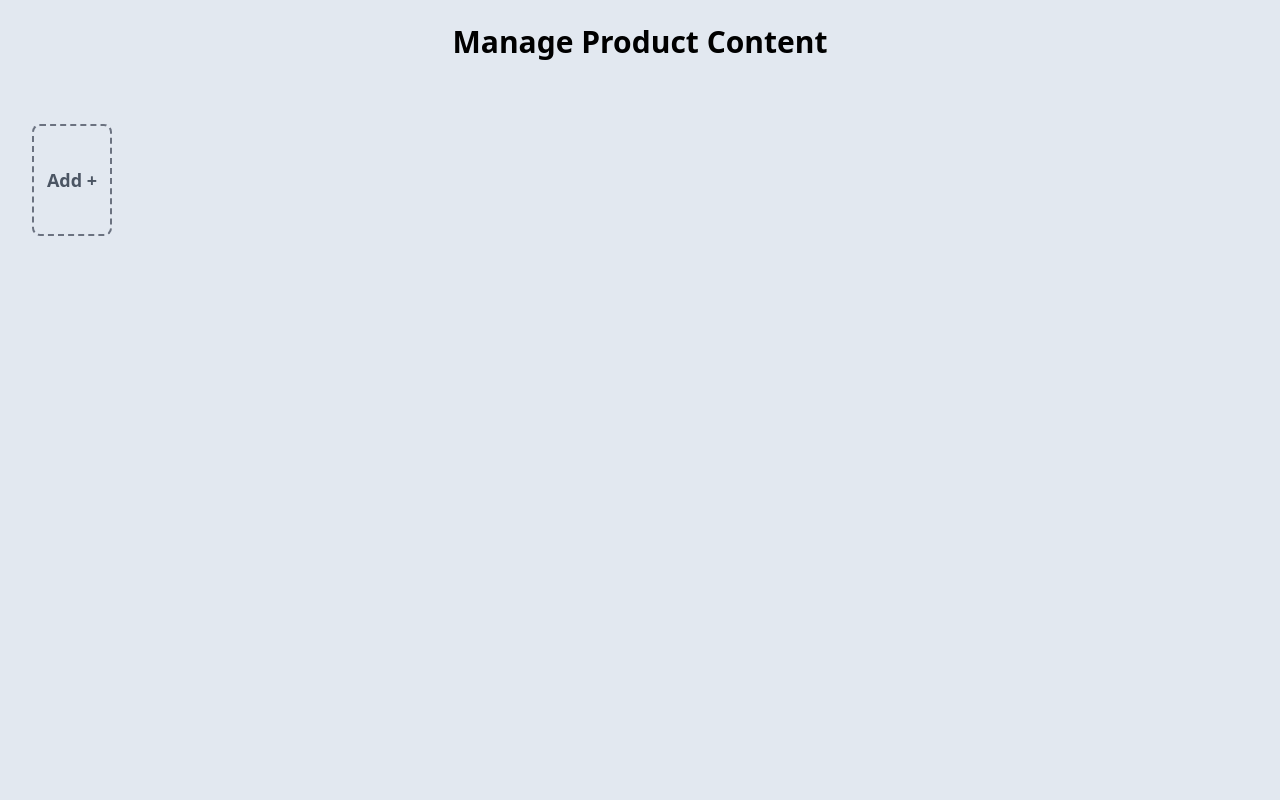
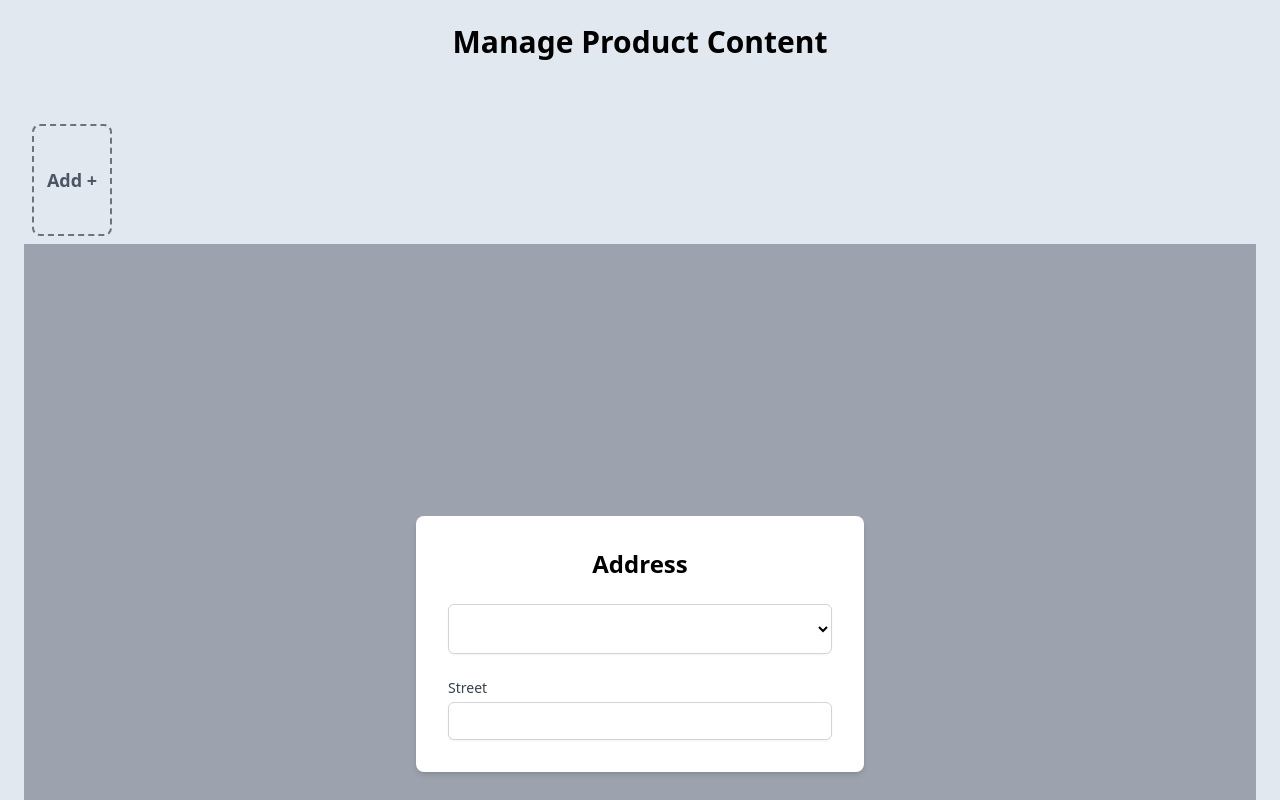
Before and after one commit to macjik/cyber-life-ecommerce, a Next.js app: page / in a window 1280 px wide. Shown: the top 800 px of the page. Built offline with nearby package versions, Linux system fonts and the light colour scheme.

Commit message:
initial modal

```diff
--- /dev/null
+++ b/app/Components/address-modal.jsx
@@ -0,0 +1,14 @@
+'use client';
+
+import Form from './form';
+import FormInput from './form-input';
+import Select from './select';
+
+export default function AddressModal() {
+  return (
+    <Form title="Address">
+      <Select options={['Tashkent']}></Select>
+      <FormInput id="street" label="Street" type="text" />
+    </Form>
+  );
+}
--- /dev/null
+++ b/app/Components/select.jsx
@@ -0,0 +1,26 @@
+export default function Select({
+  label,
+  options,
+  value,
+  onChange,
+  placeholder,
+  customClasses = '',
+}) {
+  return (
+    <div className={`relative w-full ${customClasses}`}>
+      {label && <label className="block mb-2 text-sm font-medium text-gray-700">{label}</label>}
+      <select
+        className="w-full p-3 bg-white border border-gray-300 rounded-md shadow-sm focus:outline-none focus:ring-2 focus:ring-blue-500 focus:border-blue-500"
+        value={value}
+        onChange={onChange}
+      >
+        {placeholder && <option value="">{placeholder}</option>}
+        {options.map((option, idx) => (
+          <option key={idx} value={option.value}>
+            {option.label}
+          </option>
+        ))}
+      </select>
+    </div>
+  );
+}
--- a/app/page.jsx
+++ b/app/page.jsx
@@ -1,5 +1,6 @@
 import Image from 'next/image';
 import AddContentButton from './Components/add-content-button';
+import AddressModal from './Components/address-modal';
 
 export default async function Home() {
   return (
@@ -8,6 +9,7 @@ export default async function Home() {
       <div className="flex w-100 p-2 mt-14">
         <AddContentButton />
       </div>
+      <AddressModal></AddressModal>
     </main>
   );
 }
```
